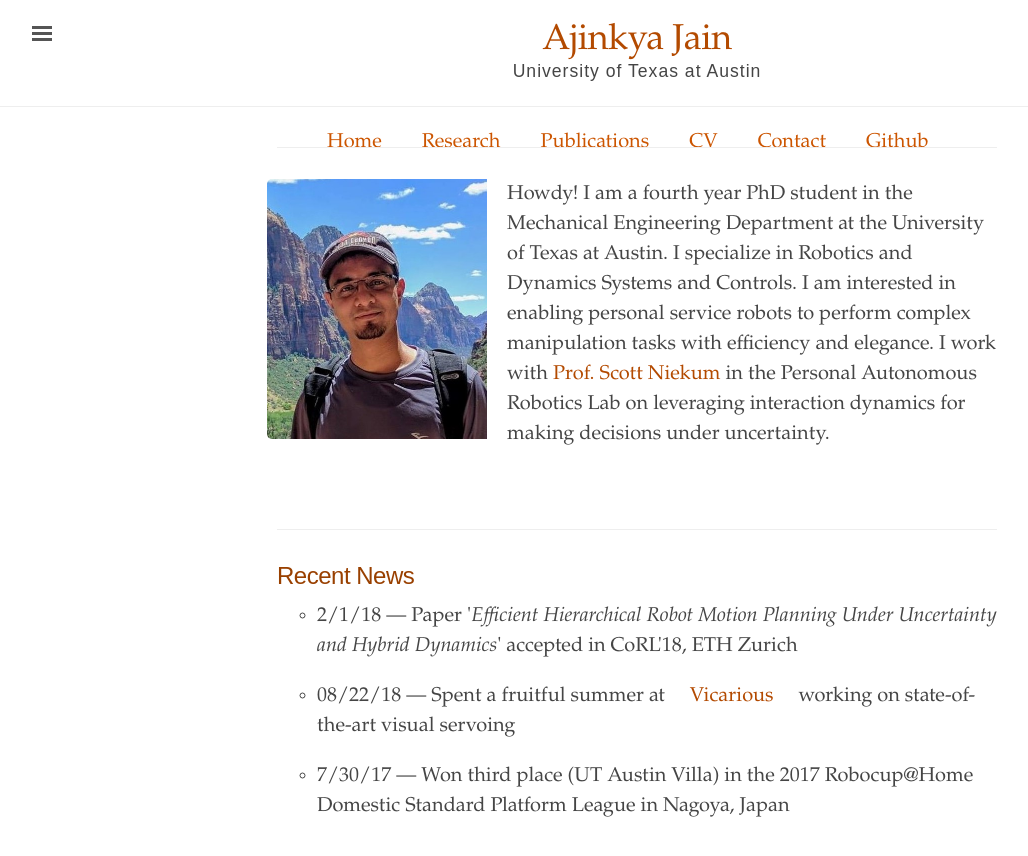
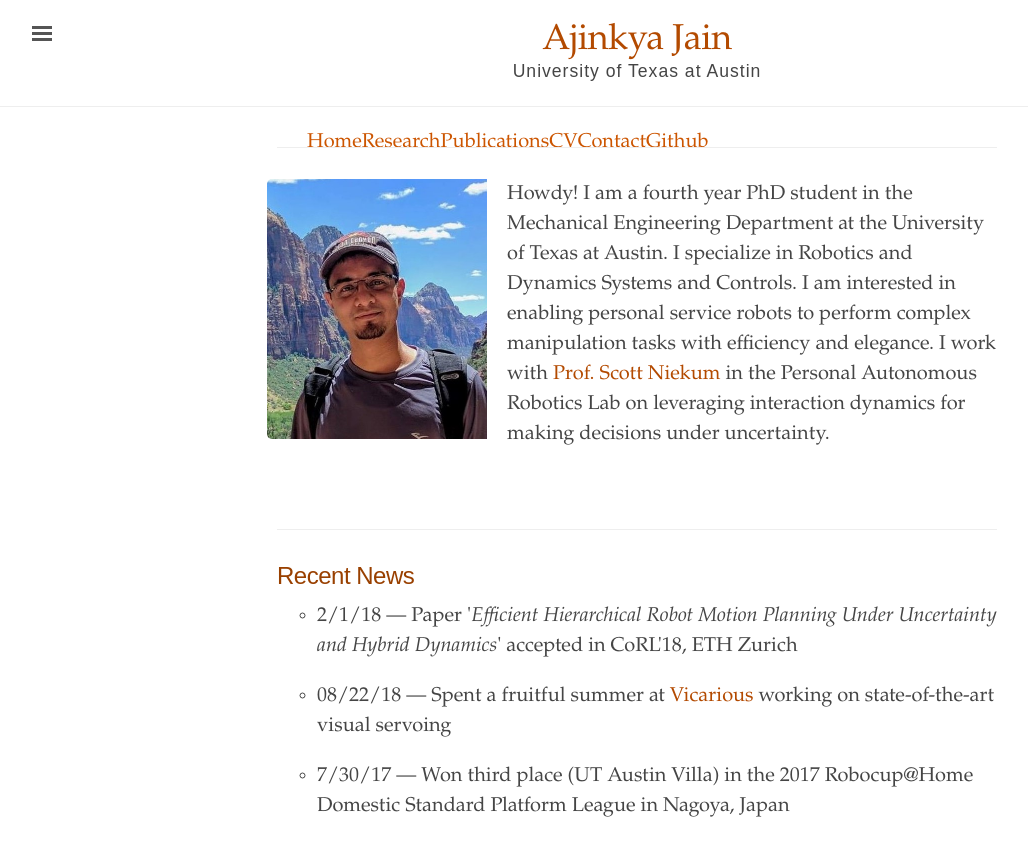
Before and after one commit to jainajinkya/jainajinkya.github.io, a Jekyll site: the page built from index.html, in a window 1280 px wide. Shown: the top 856 px of the page, without its empty margins (3-1031 px from the left). Built offline with Jekyll 4.4.1, drawn with Linux system fonts in a browser that asks for light colours.

```diff
--- a/index.html
+++ b/index.html
@@ -21,7 +21,7 @@
     display: inline;
     color: #cc5500;
     text-align: center;
-    padding: 15px 20px;
+    /*padding: 15px 20px;*/
     text-decoration: none;
 }
 
```
